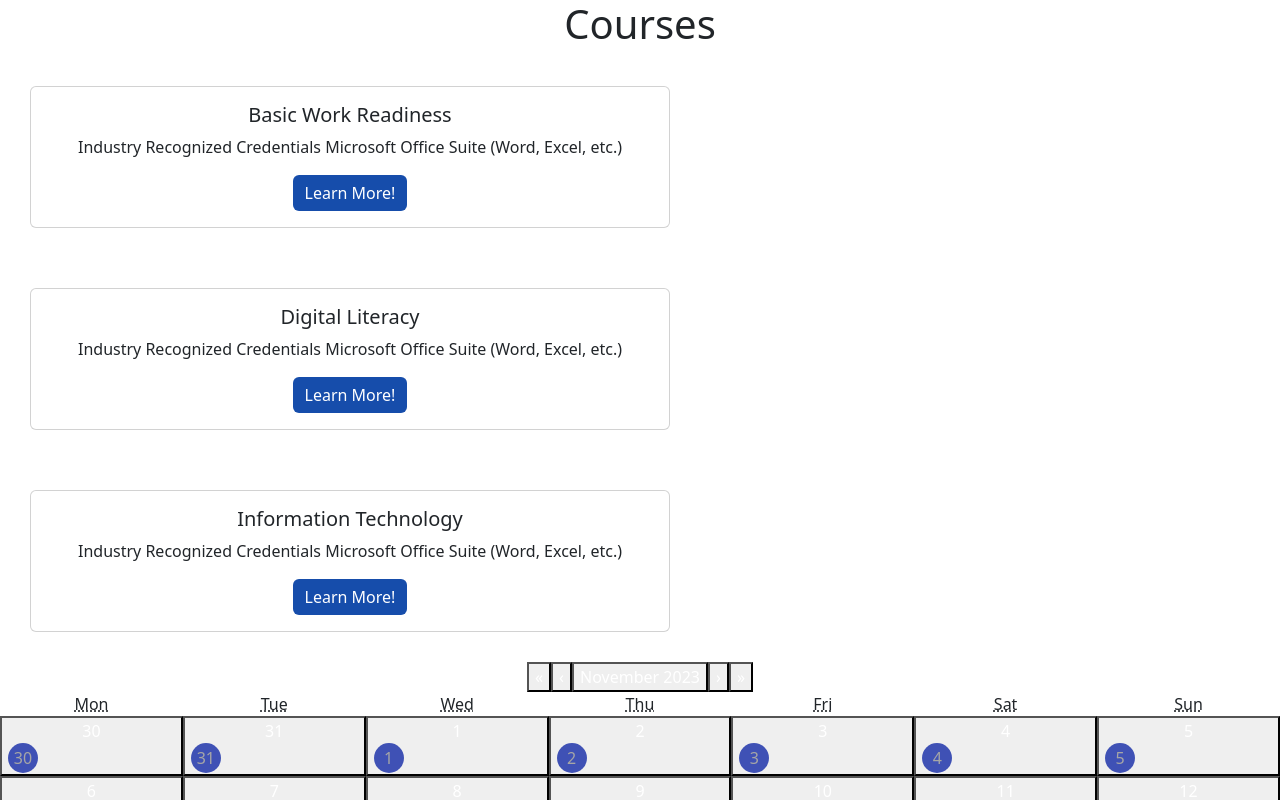
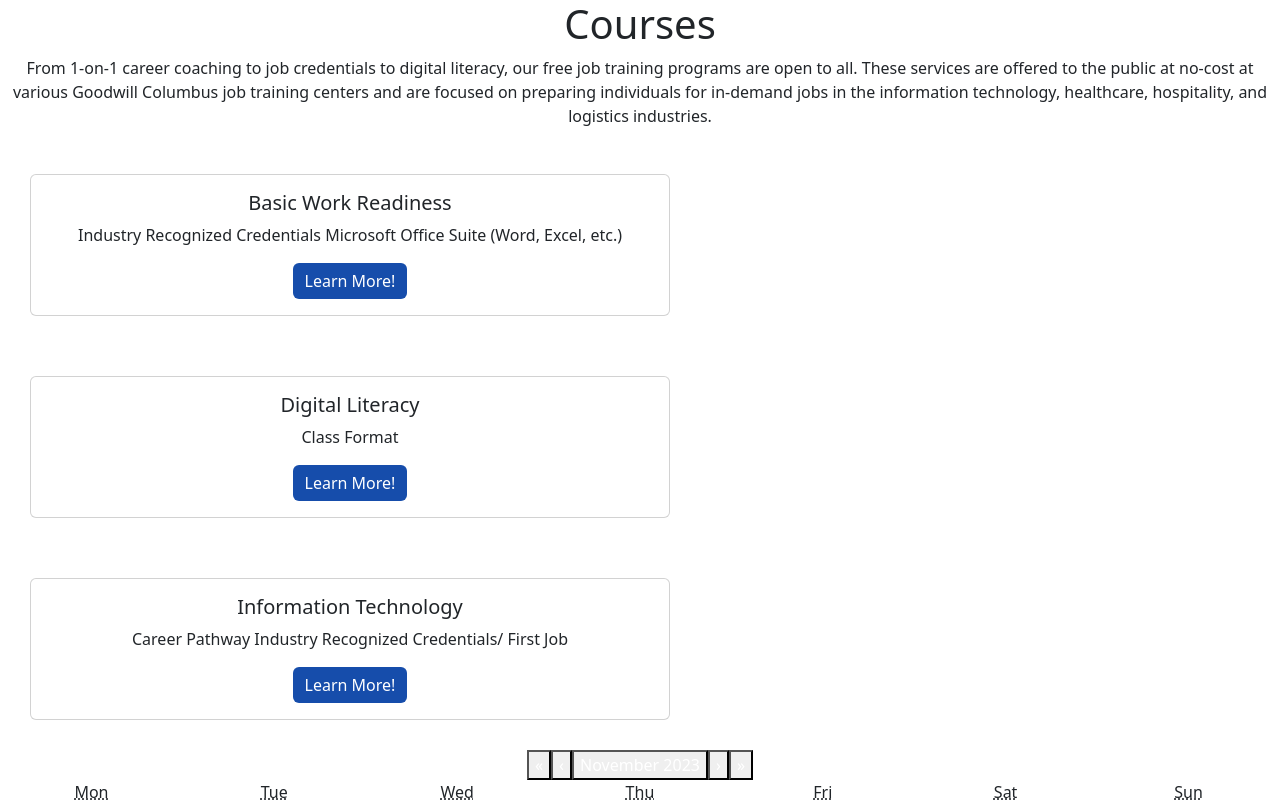
Before and after one commit to cfgcolumbus23/Team-3, a React (Create React App) app in the folder mern/client/: page / in a window 1280 px wide. Shown: the top 800 px of the page. Built offline with nearby package versions, Linux system fonts and the light colour scheme.

Commit message:
fixed some card

```diff
--- a/mern/client/src/components/Calendar.css
+++ b/mern/client/src/components/Calendar.css
@@ -7,4 +7,5 @@
     display: flex;
     align-items: center;
     justify-content: center;
+    text-decoration: solid;
   }
--- a/mern/client/src/components/ClassCard.css
+++ b/mern/client/src/components/ClassCard.css
@@ -13,3 +13,36 @@ CardText {
 .custom-card {
     width: 50%
 }
+.modal {
+    font-size: 12px;
+  }
+  .header {
+    width: 100%;
+    border-bottom: 1px solid gray;
+    font-size: 18px;
+    text-align: center;
+    padding: 5px;
+  }
+  .modal > .content {
+    width: 100%;
+    padding: 10px 5px;
+  }
+  .modal > .actions {
+    width: 100%;
+    padding: 10px 5px;
+    margin: auto;
+    text-align: center;
+  }
+  .modal > .close {
+    cursor: pointer;
+    position: absolute;
+    display: block;
+    padding: 2px 5px;
+    line-height: 20px;
+    right: -10px;
+    top: -10px;
+    font-size: 24px;
+    background: #ffffff;
+    border-radius: 18px;
+    border: 1px solid #cfcece;
+  }
--- a/mern/client/src/components/ClassCard.js
+++ b/mern/client/src/components/ClassCard.js
@@ -6,9 +6,7 @@ import 'bootstrap/dist/css/bootstrap.min.css';
 import './ClassCard.css';
 import Popup from 'reactjs-popup';
 function ClassCard({name, description, about, requirements, schedule}) {
- function expandButton(){
 
- }
 return (
   <div style={{
       display: 'block', width: 700, padding: 30
@@ -21,7 +19,8 @@ return (
               <CardText> {requirements} </CardText>
               <CardText> {schedule} </CardText>
               <Popup trigger={<Button className="custom-btn" >Learn More!</Button> } modal>
-              {close => <span> <Button onClick={close}>close</Button> {name} {description} {about} {requirements} {schedule} </span>}
+              {close => <span> <Button onClick={close}>close</Button> <div className="header"><h3>{name}</h3></div><div className="content"><h5>{description}</h5></div> <p>{about}</p> <p>{requirements}</p> <p>{schedule}</p>
+                </span>}
               </Popup>
           </CardBody>
       </Card>
--- a/mern/client/src/pages/Course.css
+++ b/mern/client/src/pages/Course.css
@@ -1,33 +1,9 @@
-.modal {
-    font-size: 12px;
-  }
-  .modal > .header {
-    width: 100%;
-    border-bottom: 1px solid gray;
-    font-size: 18px;
-    text-align: center;
-    padding: 5px;
-  }
-  .modal > .content {
-    width: 100%;
-    padding: 10px 5px;
-  }
-  .modal > .actions {
-    width: 100%;
-    padding: 10px 5px;
-    margin: auto;
-    text-align: center;
-  }
-  .modal > .close {
-    cursor: pointer;
-    position: absolute;
-    display: block;
-    padding: 2px 5px;
-    line-height: 20px;
-    right: -10px;
-    top: -10px;
-    font-size: 24px;
-    background: #ffffff;
-    border-radius: 18px;
-    border: 1px solid #cfcece;
-  }
+.card-group {
+    width: 50%;
+    flex: 1 1 auto;
+    padding: var(--bs-card-spacer-y) var(--bs-card-spacer-x);
+    color: var(--bs-card-color);
+}
+.horizontal-row{
+    width: 50%;
+}
--- a/mern/client/src/pages/Course.js
+++ b/mern/client/src/pages/Course.js
@@ -1,12 +1,11 @@
-import { motion, AnimatePresence } from 'framer-motion';
+
 import { useState } from 'react';
 import ClassCard from '../components/ClassCard'; // Import the ClassCard component
 import 'bootstrap/dist/css/bootstrap.min.css';
 import Calender from '../components/Calendar';
-
 import React from 'react';
-import Popup from 'reactjs-popup';
 import 'reactjs-popup/dist/index.css';
+import { CardGroup } from 'reactstrap';
 
 const Course = () => {
   const [selectedId, setSelectedId] = useState('');
@@ -22,7 +21,7 @@ const Course = () => {
     {
     id: 2,
       name: 'Digital Literacy',
-      description: 'Industry Recognized Credentials Microsoft Office Suite (Word, Excel, etc.)',
+      description: 'Class Format',
       about: 'About the class content...',
       requirements: 'Requirements for the class...',
       schedule: 'Class schedule information...',
@@ -30,7 +29,7 @@ const Course = () => {
     {
     id: 3,
       name: 'Information Technology',
-      description: 'Industry Recognized Credentials Microsoft Office Suite (Word, Excel, etc.)',
+      description: 'Career Pathway Industry Recognized Credentials/ First Job',
       about: 'About the class content...',
       requirements: 'Requirements for the class...',
       schedule: 'Class schedule information...',
@@ -40,22 +39,22 @@ const Course = () => {
   return (
     <div class= "course">
       <h1>Courses</h1>
-      <div className="bg-purple-600 flex items-center justify-center h-screen">
-        <div className="horizontal-row">
+      <p>From 1-on-1 career coaching to job credentials to digital literacy, our free job training programs are open to all.
+These services are offered to the public at no-cost at various Goodwill Columbus job training centers and are focused on preparing individuals for in-demand jobs in the information technology, healthcare, hospitality, and logistics industries.</p>
+
+
           {items.map((item) => {
-             return <div>
-              <ClassCard // Use the ClassCard component
+             return <div className = "horizontal-row">
+                <CardGroup>
+                    <ClassCard // shows a preview of class card content
                 name={item.name}
                 description={item.description}
               />
+              </CardGroup>
             </div>
 
 })}
 
-        </div>
-
-
-      </div>
       <Calender />
     </div>
   );
```
